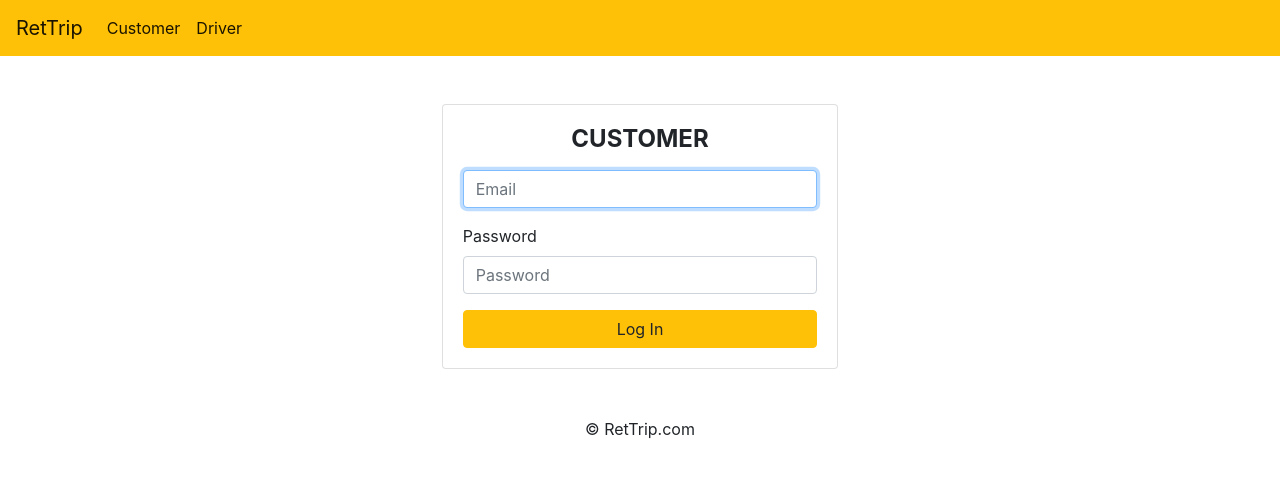
After one commit to coosoti/ret-trip, a Django app: page /login/ in a window 1280 px wide. The commit adds this page. Shown: the top 478 px of the page. Run offline with Django 3.2, Linux system fonts and the light colour scheme; some libraries are stand-ins or nearby versions.

Commit message:
added login and logout views and templates and user redirects

```diff
--- a/RetTrip/settings.py
+++ b/RetTrip/settings.py
@@ -120,3 +120,6 @@ USE_TZ = True
 # https://docs.djangoproject.com/en/3.1/howto/static-files/
 
 STATIC_URL = '/static/'
+
+LOGIN_URL = '/login/'
+LOGIN_REDIRECT_URL = '/'
--- a/RetTrip/urls.py
+++ b/RetTrip/urls.py
@@ -15,11 +15,16 @@ Including another URLconf
 """
 from django.contrib import admin
 from django.urls import path
+from django.contrib.auth import views as auth_views
 from src import views
 
 urlpatterns = [
     path('admin/', admin.site.urls),
     path('', views.home),
+
+    path('login/', auth_views.LoginView.as_view(template_name="login.html")),
+    path('logout/', auth_views.LogoutView.as_view(next_page="/")),
+
     path('customer/', views.customer_page),
     path('driver/', views.driver_page)
 ]
--- a/src/templates/base.html
+++ b/src/templates/base.html
@@ -12,22 +12,32 @@
     {% block head %}{% endblock %}
   </head>
   <body>
-    <nav class="navbar navbar-expand-lg navbar-light bg-warning">
+    <nav class="navbar {% if not request.user.is_authenticated %} navbar-expand-lg {% endif %} navbar-light bg-warning">
       <a class="navbar-brand" href="/">RetTrip</a>
+
+      {% if not request.user.is_authenticated %}
       <button class="navbar-toggler" type="button" data-toggle="collapse" data-target="#navbarSupportedContent" aria-controls="navbarSupportedContent" aria-expanded="false" aria-label="Toggle navigation">
         <span class="navbar-toggler-icon"></span>
       </button>
 
       <div class="collapse navbar-collapse" id="navbarSupportedContent">
         <ul class="navbar-nav">
-          <li class="nav-item">
-            <a class="nav-link" href="#">Customer</a>
+          <li class="nav-item {% if request.GET.next != '/driver/' %}active{% endif %}">
+            <a class="nav-link" href="/login/?next=/customer/">Customer</a>
           </li>
-          <li class="nav-item">
-            <a class="nav-link" href="#">Driver</a>
+          <li class="nav-item {% if request.GET.next != '/customer/' %}active{% endif %}">
+            <a class="nav-link" href="/login/?next=/driver/">Driver</a>
           </li>
         </ul>
       </div>
+
+      {% else %}
+      <form class="form-inline">
+        <span class="mr-4">{{ request.user.get_full_name |title }}</span>
+        <a href="/logout" class="btn btn-outline-dark">Log Out</a>
+      </form>
+
+      {% endif %}
     </nav>
 
     {% block content %}{% endblock %}
--- /dev/null
+++ b/src/templates/login.html
@@ -0,0 +1,34 @@
+{% extends 'base.html' %}
+{% load bootstrap4 %}
+
+{% block content %}
+
+<div class="container-fluid mt-5">
+    <div class="row justify-content-center">
+        <div class="col-lg-4">
+            <div class="card">
+                <div class="card-body">
+                    <h4 class="text-center text-uppercase mb-3">
+                        <b>
+                            {% if request.GET.next != '/driver/' %}
+                            Customer
+                            {% else %}
+                            Driver
+                            {% endif %}
+                        </b>
+                    </h4>
+
+                    <form method="POST">
+                        {% csrf_token %}
+                        {% bootstrap_form_errors form %}
+                        {% bootstrap_label "Email" %}
+                        {% bootstrap_field form.username show_label=False placeholder="Email" %}
+                        {% bootstrap_field form.password %}
+                        <button class="btn btn-warning btn-block">Log In</button>
+                    </form>
+                </div>
+            </div>
+        </div>
+    </div>
+</div>
+{% endblock %}
--- a/src/views.py
+++ b/src/views.py
@@ -1,10 +1,13 @@
 from django.shortcuts import render
+from django.contrib.auth.decorators import login_required
 
 def home(request):
     return render(request, 'index.html')
 
+@login_required()
 def customer_page(request):
     return render(request, 'index.html')
 
+@login_required()
 def driver_page(request):
     return render(request, 'index.html')
```
Also changed, not shown: db.sqlite3.
